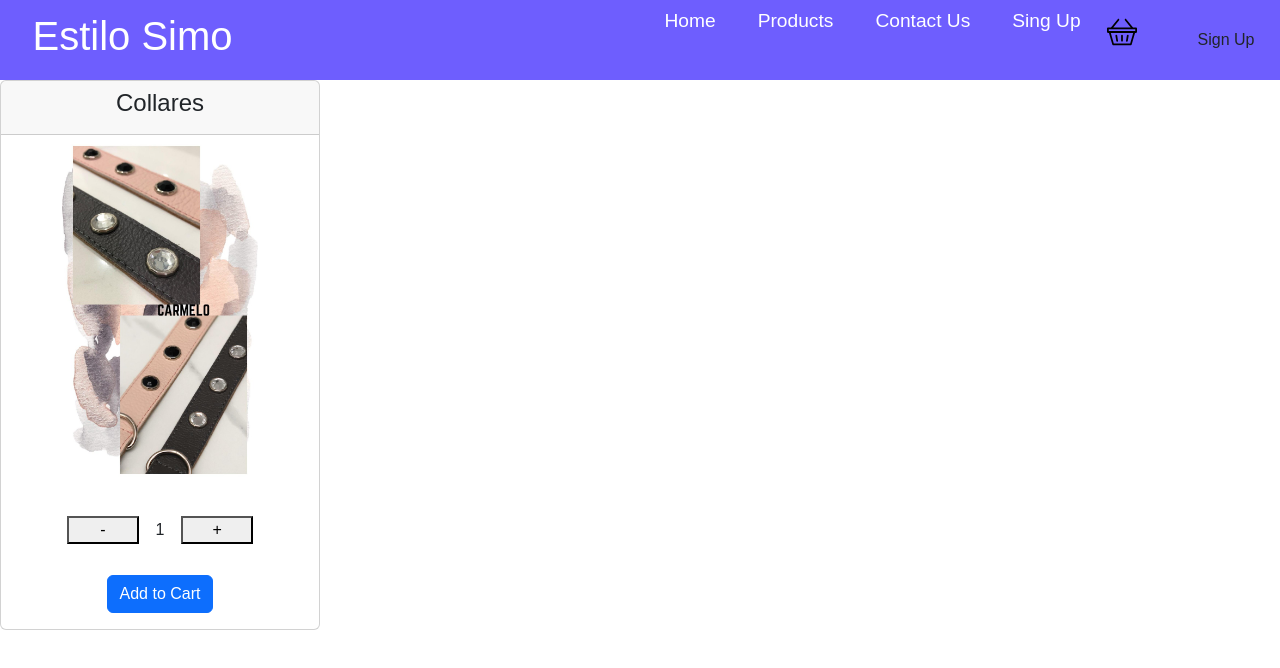
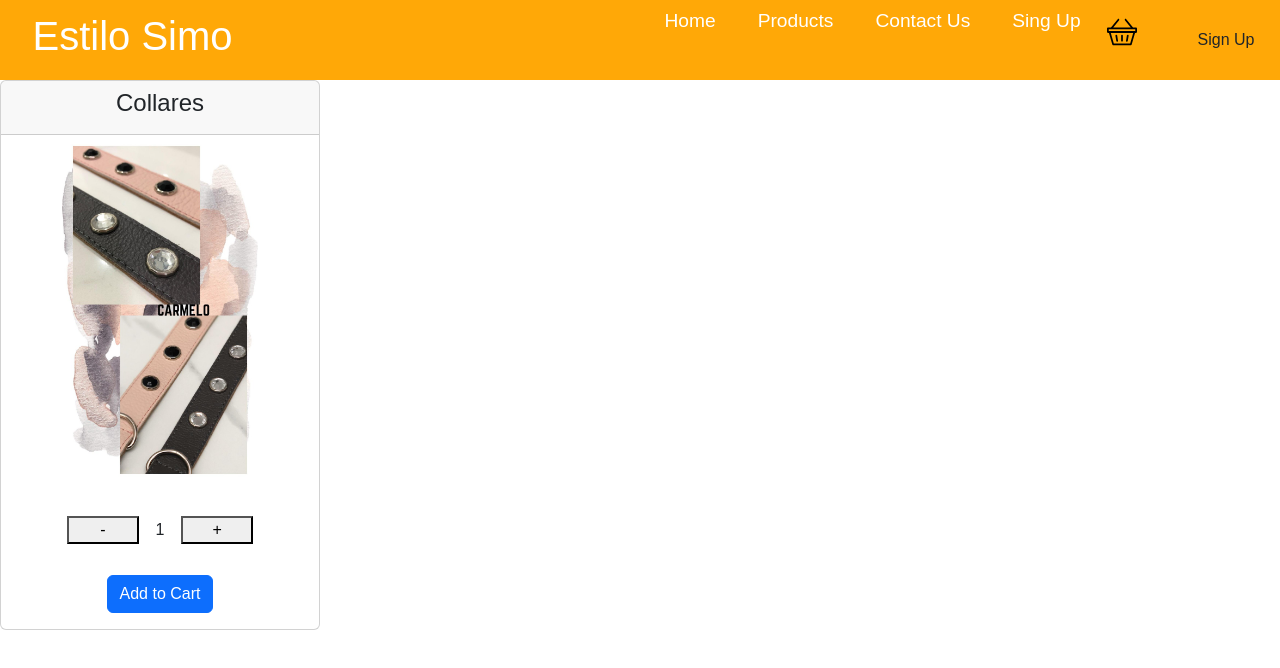
Before and after one commit to lucasot/react, a React (Create React App) app in the folder my-app/: page / in a window 1280 px wide. Shown: the top 668 px of the page. Built offline with nearby package versions, Linux system fonts and the light colour scheme.

Commit message:
img okey

```diff
--- a/my-app/src/Components/NavBar/NavBar.css
+++ b/my-app/src/Components/NavBar/NavBar.css
@@ -1,5 +1,5 @@
 .NavbarItems{
-    background-color: rgb(110,94,254);
+    background-color: rgb(255, 168, 7);
     height: 80px;
     display: flex;
     justify-content: center;
```
